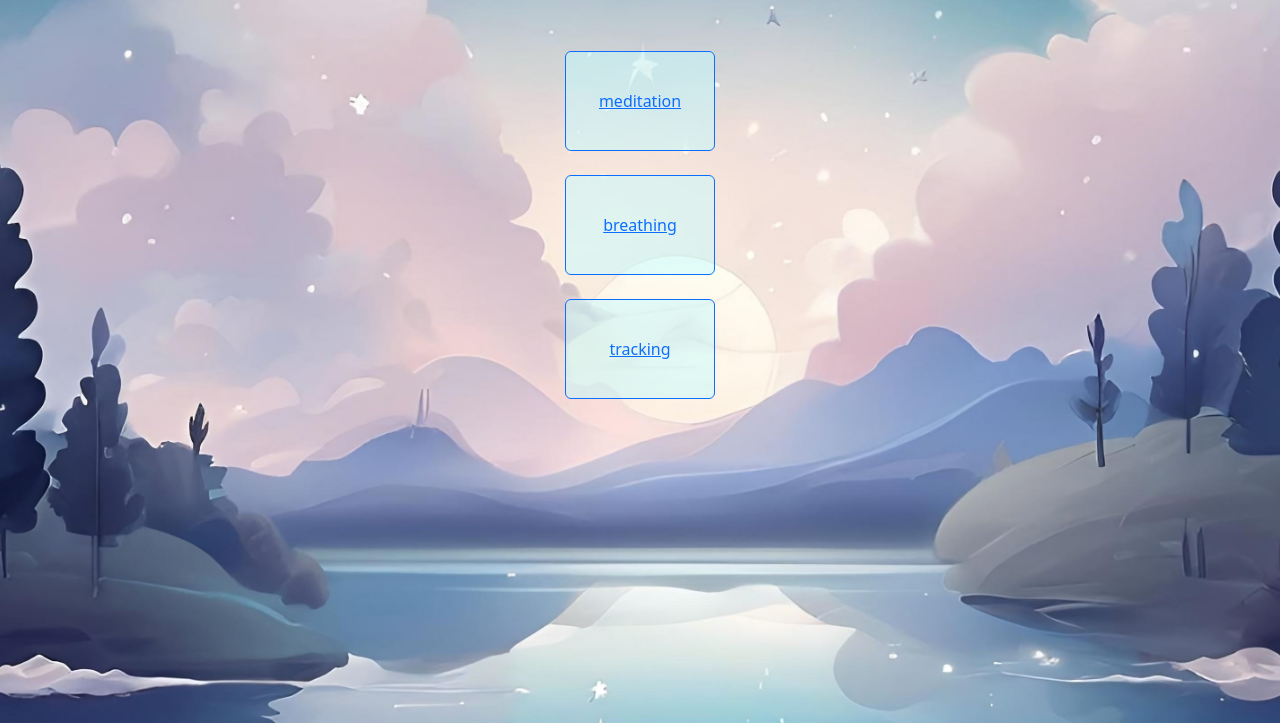
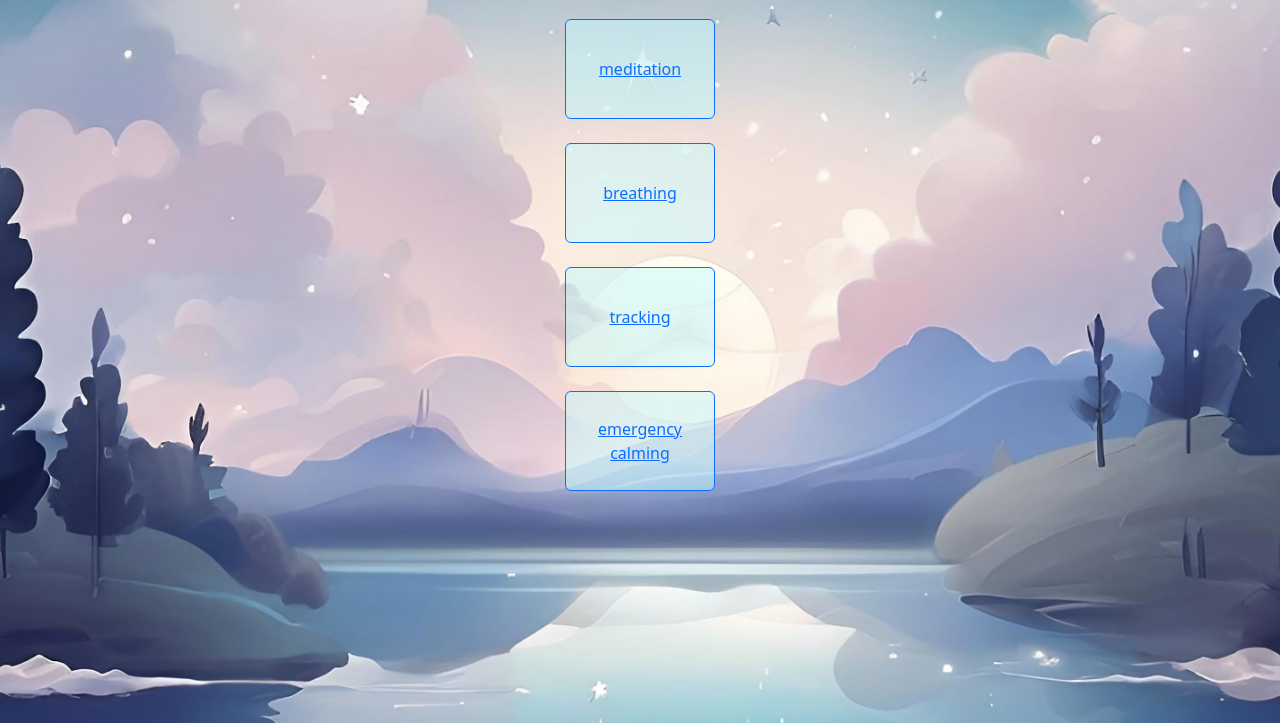
Before and after one commit to annapoornaanilnair/equilibrium, a plain HTML site: page index.html in a window 1280 px wide. Shown: the part 77-800 px from the top of the page. Drawn offline with nearby package versions, Linux system fonts and the light colour scheme.

Commit message:
Update index.html

```diff
--- a/index.html
+++ b/index.html
@@ -17,7 +17,7 @@
     <div class="container">
         <div class="row">
             <div class="col"></div>
-            <div class="col mb-5">
+            <div class="col mb-3">
                 <h1 align="center">ALL MODULES</h1>
             </div>
             <div class="col"></div>
@@ -38,6 +38,11 @@
             <button type="button" class="col mb-4 btn btn-outline-primary" id="but"><a
                     href="tracking.html">tracking</a></button>
         </div>
+        <div class="row">
+            <button type="button" class="col mb-4 btn btn-outline-primary" id="but"><a href="emergency.html">emergency
+                    calming</a></button>
+        </div>
+
     </div>
 </body>
 
```
